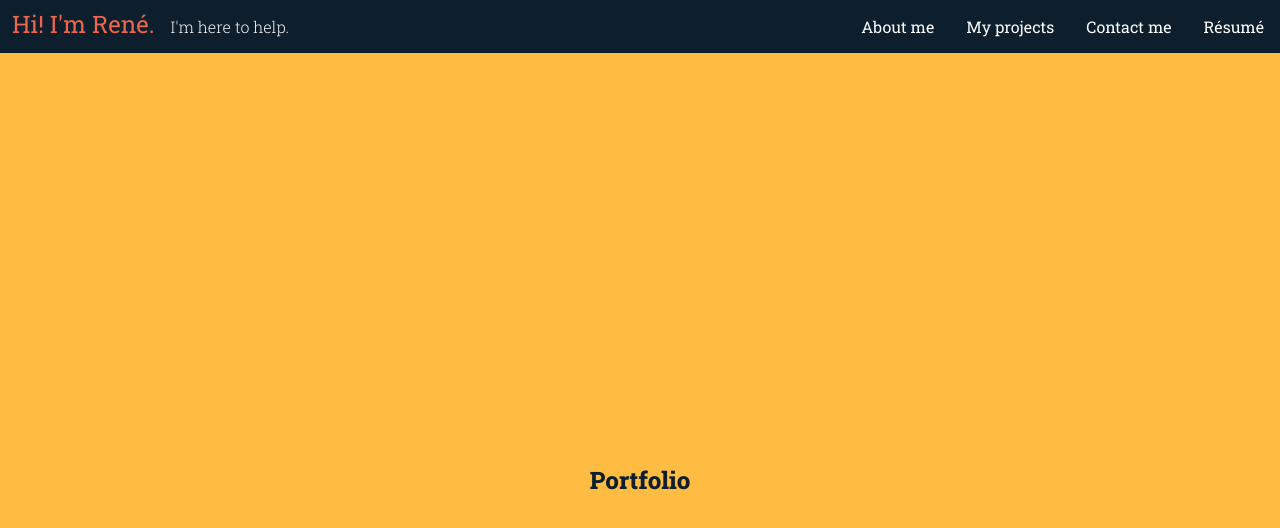
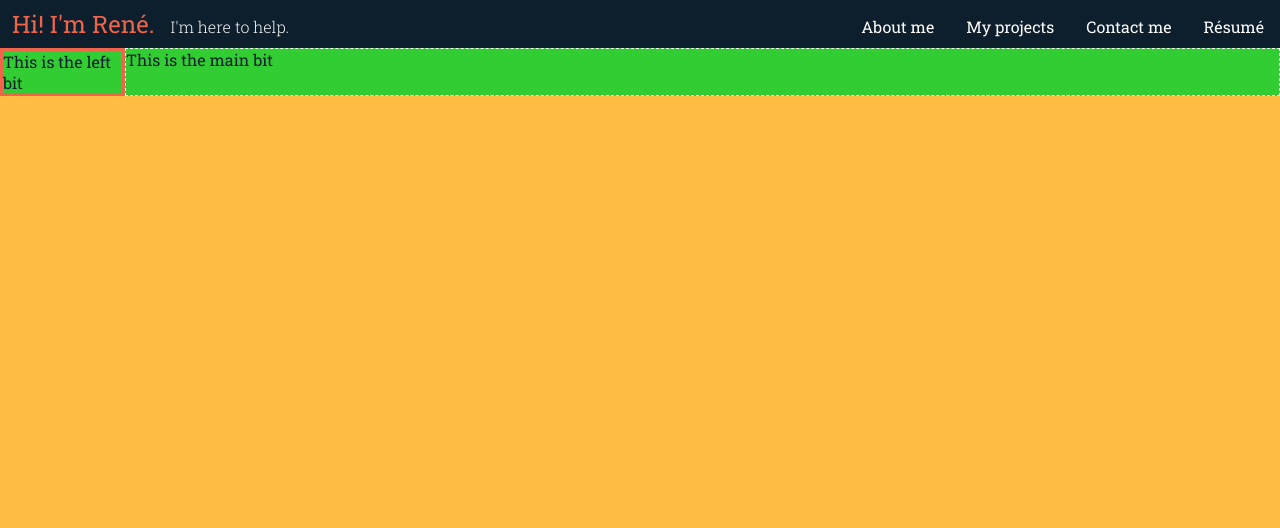
Before and after one commit to ReneMalingre/ReneSoftworks, a plain HTML site: page index.html in a window 1280 px wide. Drawn offline with Linux system fonts and the light colour scheme.

Commit message:
First pass at creating overall responsive main structure

```diff
--- a/assets/css/style.css
+++ b/assets/css/style.css
@@ -1,3 +1,4 @@
+
 /* TODO - add reset.css to project */
 
 /* global selector */
@@ -45,7 +46,8 @@
   /* media queries */
 
   /* heights */
-  --nav-height: 4.5rem;
+  --nav-height-large: 3rem;
+  --nav-height-small: 3rem;
 
   /* padding */
   --grid-padding: 1rem;
@@ -74,6 +76,7 @@ header {
   text-align: center;
   position: fixed;
   z-index: 999;
+  height: var(--nav-height-small);
   width: 100%;
 }
 
@@ -81,16 +84,19 @@ header {
   display: flex;
   flex-direction: row;
   justify-content: flex-start;
+  margin-top: 0.75rem;
   align-items: baseline;
-  padding-top: 0.5em;
+  /* padding-top: 0.5em; */
   margin-left: 3.5rem;
-  padding-bottom: 0.5rem;
+  /* padding-bottom: 0.5rem; */
+  height: var(--nav-height-small);
+  overflow: hidden;
 }
 
 .logo {
   color: var(--color-red);
   font-weight: 400;
-  font-size: 1.5rem;
+  font-size: 1.25rem;
 }
 
 .logo-tagline {
@@ -174,6 +180,7 @@ nav a {
   color: white;
   text-decoration: none;
   font-size: 1rem;
+
   /* text-transform: uppercase; */
   opacity: 0;
   transition: opacity 150ms ease-in-out;
@@ -192,6 +199,51 @@ nav a:hover {
   transition: opacity 250ms ease-in-out 50ms;
 }
 
+/* set up the main enclosing grid with the aside on top and the main portfolio section below */
+.main-grid {
+ padding-top: var(--nav-height-small);
+  display: flex;
+  flex-direction: column;
+
+  /* flex-grow: 1; */
+  justify-content: flex-start;
+  align-items: center;
+}
+
+/* format the aside as a flexbox arranged in a column */
+.main-aside {
+  width: 100%;
+  /* TODO - change to theme color */
+  background-color: limegreen;
+  border-color: #f06449;
+  border-style: solid;
+  border-width: 3px;
+  flex: 1 1 auto;
+  text-align: left;
+
+  display: flex;
+  flex-direction: column;
+  justify-content: flex-start;
+  align-items: center;
+
+}
+
+/* format the main portfolio section as a Grid with two columns */
+.main-portfolio {
+  /* padding: 1rem; */
+  background-color: limegreen; /* TODO - change to theme color */
+  border-color: white;
+  border-width: 1px;
+  border-style: dashed;
+  width: 100%;
+
+  flex: 1 1 auto;
+  display: grid;
+  grid-template-columns: 1fr 1fr;
+  grid-template-rows: auto;
+  grid-gap: 1rem;
+}
+
 /* Respond to larger screens */
 @media screen and (min-width: 600px) {
   /* hide the navigation toggle */
@@ -202,6 +254,7 @@ nav a:hover {
   /* format the navigation for large screens */
   header {
     display: grid;
+    height: var(--nav-height-large);
 
     /* logo on the left, navigation on the right */
     grid-template-columns: 1fr auto;
@@ -266,12 +319,71 @@ nav a:hover {
   nav a:hover::before {
     transform: scale(1, 1);
   }
+
+  /* set up the main enclosing grid with the aside on top and the main portfolio section below */
+.main-grid {
+  padding-top: var(--nav-height-large);
+   display: flex;
+   flex-direction: row;
+   flex-wrap: nowrap;
+
+   /* justify-content: flex-start;
+   align-content: flex-start;
+   align-items: stretch; */
+ }
+
+ /* format the aside as a flexbox arranged in a column */
+ .main-aside {
+  /* set up this item within the flex grid */
+  width: auto;
+  background-color: limegreen; /* TODO - change to theme color */
+  border-color: #f06449;
+  border-style: solid;
+  border-width: 3px;
+  flex-basis: auto;
+  flex-shrink: 1;
+  flex-grow: 0;
+  text-align: left;
+  align-self: stretch;
+  /* flex-grow: 0; */
+
+  /* set up the grid to contain items */
+   /* display: flex;
+   flex-direction: column;
+   justify-content: flex-start;
+   align-items: flex-start; */
+ }
+
+ /* format the main portfolio section as a Grid with two columns */
+ .main-portfolio {
+  /* set up this item within the flexgrid */
+  /* flex-grow: 1; */
+  background-color: limegreen; /* TODO - change to theme color */
+  border-color: white;
+  border-width: 1px;
+  border-style: dashed;
+  flex-basis: auto;
+  flex-shrink: 1;
+  flex-grow: 1;
+  text-align: left;
+  align-self: stretch;
+
+  /* set up the grid to contain items */
+   /* display: grid;
+   grid-template-columns: 1fr 1fr;
+   grid-template-rows: auto;
+   grid-gap: 1rem; */
+
+ }
+
+
 }
 @media screen and (min-width: 800px) {
   .logo-container {
     padding-top: 0.5rem;
     padding-bottom: 0;
   }
+
   .logo {
     font-size: 1.5rem;
   }
--- a/index.html
+++ b/index.html
@@ -49,8 +49,13 @@
         <span></span>
       </label>
     </header>
-    <div class="content">
-      <h2>Portfolio</h2>
-    </div>
+    <!-- main content -->
+    <main>
+      <!-- main grid elements -->
+      <div class="main-grid">
+        <aside class="main-aside"><p>This is the left bit</p></aside>
+        <section class="main-portfolio"><p>This is the main bit</p></section>
+      </div>
+    </main>
   </body>
 </html>
```
